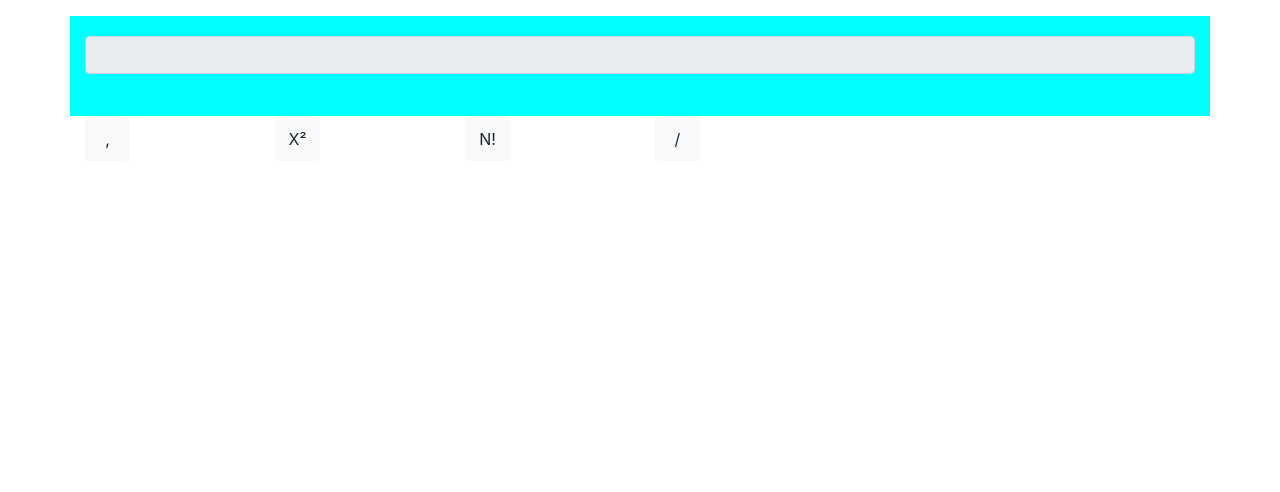
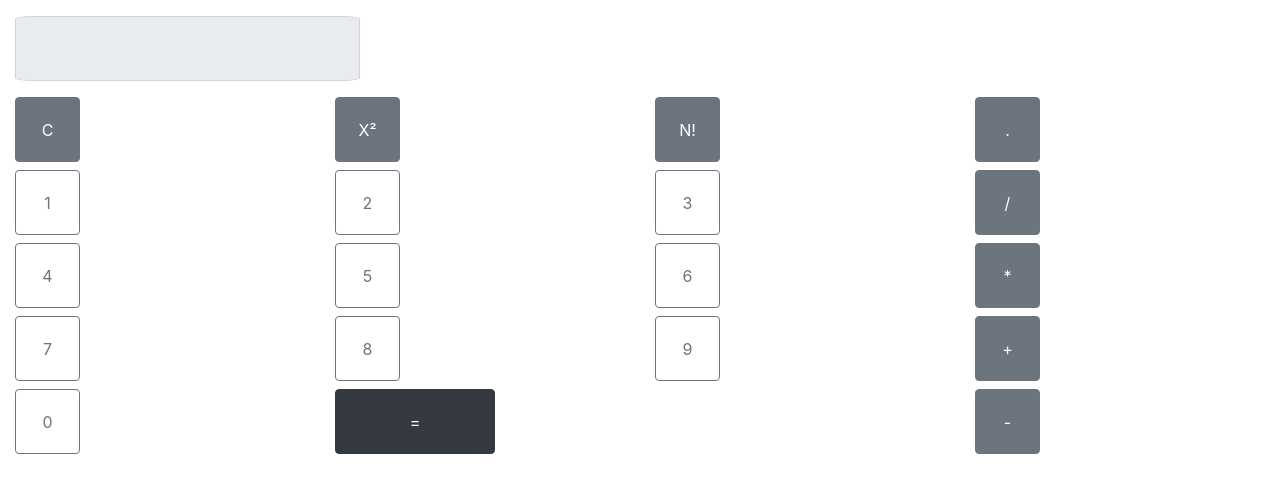
Before and after one commit to luizacostab/calculadora, a website: page www/index.html in a window 1280 px wide. Drawn offline with nearby package versions, Linux system fonts and the light colour scheme.

Commit message:
calculadora completa

```diff
--- /dev/null
+++ b/www/components/calculo.js
@@ -0,0 +1,5 @@
+$(document).on("click",".num",function(){
+    var num = $(this).html();
+    var result = parseFloat(num);
+    $("#result").val(result);
+});
--- a/www/css/style.css
+++ b/www/css/style.css
@@ -1,13 +1,16 @@
-/**/
 
-.pink{
-    width: 100%;
-    height: 100px;
-    background-color: #0FF;
-    padding-top: 20px;
+  .btn{
+    min-width: 65px;
+    min-height: 65px;
   }
-  .btn{
-    width: 45px;
-    height: 45px;
 
-  }
+
+#igual{
+  width: 160px;
+}
+#tela{
+  height: 65px;
+  width: 345px;
+  border-radius: 5%;
+  text-align: right;
+}
--- a/www/index.html
+++ b/www/index.html
@@ -4,44 +4,94 @@
   <meta charset="utf-8">
   <meta name="viewport" content="width=device-width, initial-scale=1, maximum-scale=1, user-scalable=no, viewport-fit=cover">
   <meta http-equiv="Content-Security-Policy" content="default-src * data: gap: https://ssl.gstatic.com; style-src * 'unsafe-inline'; script-src * 'unsafe-inline' 'unsafe-eval'">
+
   <script src="components/loader.js"></script>
-  <script src="lib/jquery.js"></script>
+  <script src="jquery.js"></script>
+  <script src="lib/js/bootstrap.min.js"></script>
+  <script src="www/components/calculo.js"></script>
 
   <link rel="stylesheet" href="components/loader.css">
-
   <link rel="stylesheet" href="lib/css/bootstrap.min.css">
   <link rel="stylesheet" href="css/style.css">
-
-
 </head>
-
 <body>
-  <div class="container">
+  <div class="container-fluid">
     <div class="row mt-3">
-      <div class="col-sm pink">
-          <input class="form-control" type="text" id="visor"readonly >
+      <div class="col">
+        <div class="form-group">
+          <input type="hidden" value="" class="hidden">
+           <input  id="tela" value="" class="form-control" type="text" readonly>
+      </div>
+      <div class="row mt-2 ">
+              <div class="col-2 ">
+                 <input type="button" value="C" id="apagar" class="btn btn-secondary">
+              </div>
+              <div class="col-2 offset-1">
+                 <input type="button" value="X²"  id="quadrado" class="btn btn-secondary">
+              </div>
+              <div class="col-2 offset-1">
+                 <input  type="button" value="N!"  id="fatorial" class="btn btn-secondary">
+              </div>
+              <div class="col-2 offset-1">
+                  <input  type="button" value="."  id="ponto" class="btn btn-secondary num">
+             </div>
+      </div>
+      <div class="row mt-2">
+              <div class="col-2 ">
+                <!-- Separei os itens pelas classes-->
+                 <input  type="button" value="1" id="slavei"  class="btn btn-outline-secondary num">
+              </div>
+              <div class="col-2 offset-1">
+                 <input  type="button" value="2" class="btn btn-outline-secondary num">
+              </div>
+              <div class="col-2 offset-1">
+                 <input  type="button" value="3" class="btn btn-outline-secondary num">
+              </div>
+              <div class="col-2 offset-1">
+                  <input  type="button" id="divisão" value="/" class="btn btn-secondary operacao">
+             </div>
+      </div>
+      <div class="row mt-2">
+              <div class="col-2 ">
+                 <input  type="button" value="4" class="btn btn-outline-secondary num">
+              </div>
+              <div class="col-2 offset-1">
+                 <input  type="button" value="5"  class="btn btn-outline-secondary num">
+              </div>
+              <div class="col-2 offset-1">
+                 <input  type="button" value="6" class="btn btn-outline-secondary num">
+              </div>
+              <div class="col-2 offset-1">
+                  <input  type="button" value="*" class="btn btn-secondary operacao">
+             </div>
+      </div>
+      <div class="row mt-2">
+              <div class="col-2 ">
+                 <input  type="button" value="7" class="btn btn-outline-secondary num">
+              </div>
+              <div class="col-2 offset-1">
+                 <input  type="button" value="8" class="btn btn-outline-secondary num">
+              </div>
+              <div class="col-2 offset-1">
+                 <input  type="button" value="9" class="btn btn-outline-secondary num">
+              </div>
+              <div class="col-2 offset-1">
+                  <input  type="button" value="+" class="btn btn-secondary operacao">
+             </div>
+      </div>
+      <div class="row mt-2">
+              <div class="col-2 ">
+                 <input  type="button" value="0"  class="btn btn-outline-secondary num">
+              </div>
+              <div class="col-3 offset-1">
+                 <input  type="button" value="=" id="igual" class="btn btn-dark">
+              </div>
+            <div class="col-2 offset-3">
+                  <input type="button" value="-" class="btn btn-secondary operacao">
+             </div>
       </div>
     </div>
-    <div class="row">
-	    <div class="col-2">
-        <button type="button" id="virgula" class="btn btn-light">,</button>
-      </div>
-	    <div class="col-2">
-           <button type="button"id="quadrado"class="btn btn-light">X²</button>
-      </div>
-	    <div class="col-2">
-            <button type="button" id="fatorial" class="btn btn-light">N!</button>
-      </div>
-	    <div class="col-2">
-          <button type="button" id="dividir" class="btn btn-light">/</button>
-      </div>
   </div>
-  </div>
-
-
-
 </body>
-<style>
-
-  </style>
+  <script src="js/index.js"></script>
 </html>
--- /dev/null
+++ b/www/js/index.js
@@ -0,0 +1,20 @@
+// This is a JavaScript file
+$(".num").click(function(){
+  $("#tela").val($("#tela").val() + $(this).val());
+});
+$("#apagar").click(function(){
+  $("#tela").val("")
+});
+$("#quadrado").click(function(){
+  $("#tela").val(Math.pow($("#tela").val(), 2));
+});
+$(".operacao").click(function(){
+  $(".hidden").val($(".hidden").val()+($("#tela").val()+$(this).val()));
+  $("#tela").val("");
+});
+$("#igual").click(function(){
+  $(".hidden").val($(".hidden").val()+$("#tela").val());
+  var res = eval($(".hidden").val());
+  $("#tela").val(res);
+  $(".hidden").val("");
+});
```
Also changed, not shown: 1 other file.
